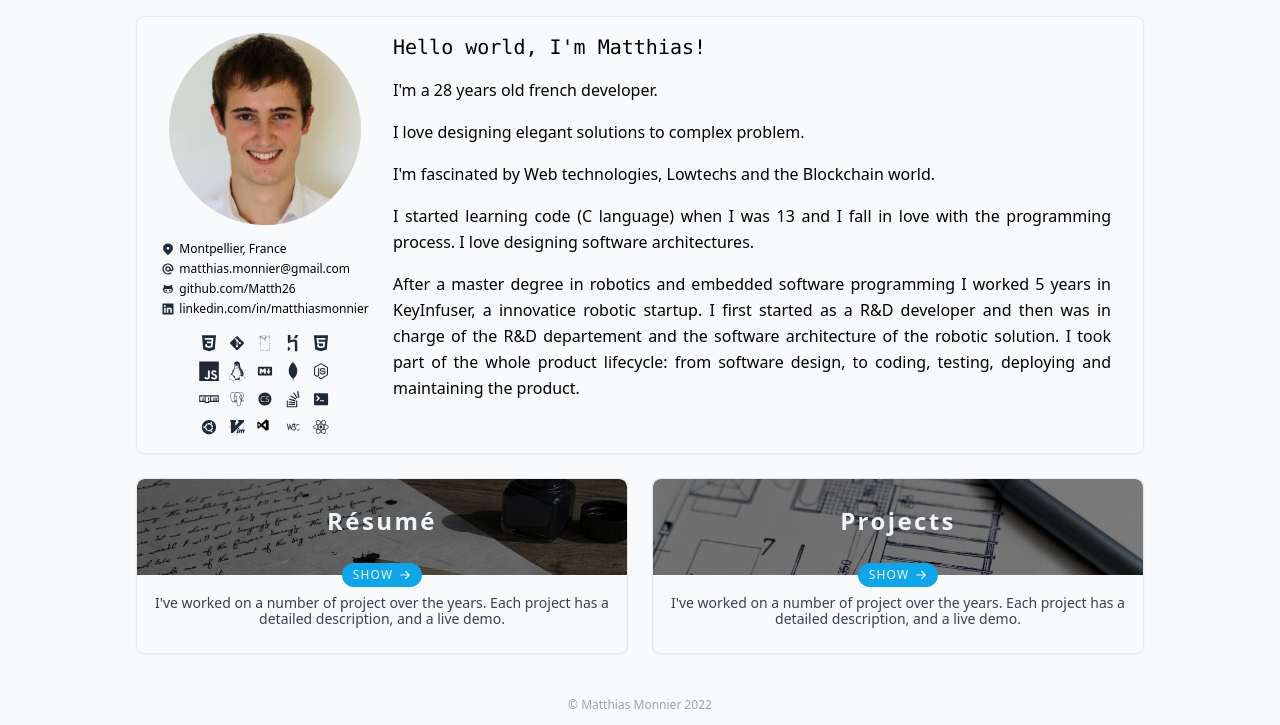
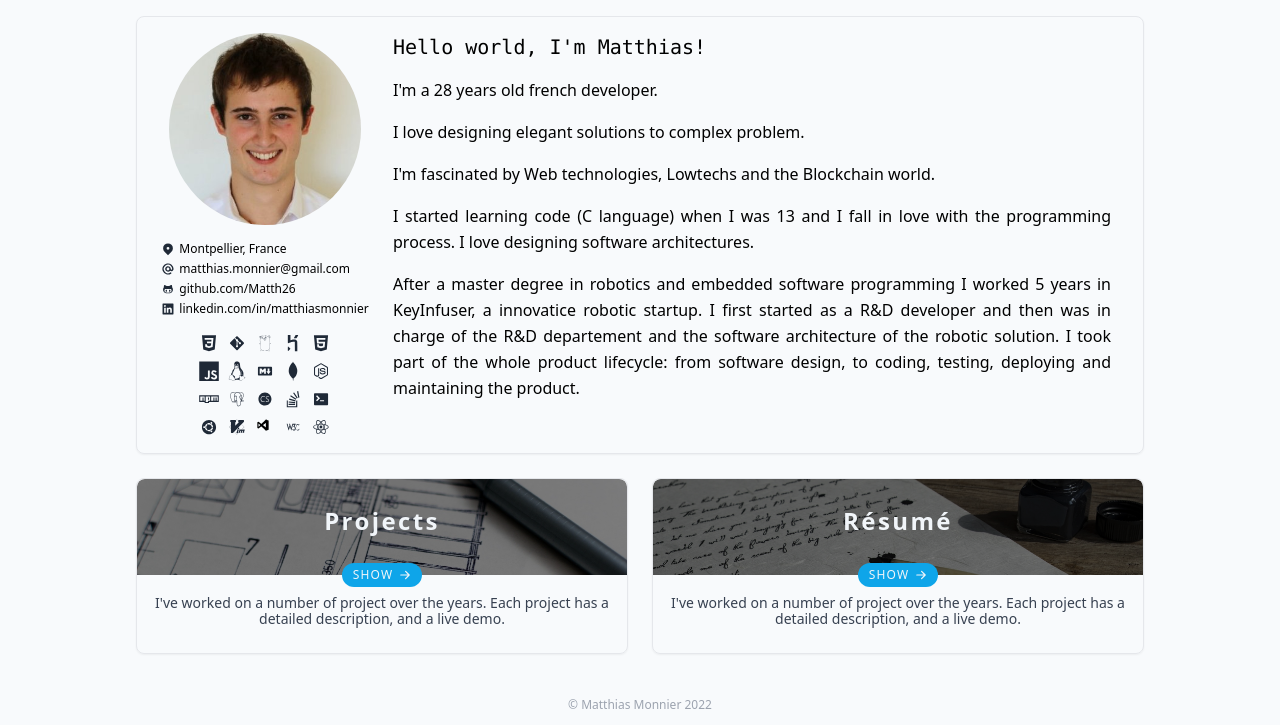
Before and after one commit to Matth26/personal-portfolio-v2, a Gatsby site: page / in a window 1280 px wide. Shown: the part 75-800 px from the top of the page. Built offline with nearby package versions, Linux system fonts and the light colour scheme; Gatsby itself is replaced by a stand-in of ours.

Commit message:
Create reusable component for Category in main page and a DynamicImage component which fetch images dynamicly with source-system plugin

```diff
--- a/gatsby-config.js
+++ b/gatsby-config.js
@@ -22,7 +22,21 @@ module.exports = {
   plugins: [
     `gatsby-plugin-postcss`,
     `gatsby-plugin-image`,
-    `gatsby-plugin-sharp`,
+    {
+      resolve: 'gatsby-plugin-sharp',
+      options: {
+        defaults: {
+          placeholder: `blurred`,
+        },
+      },
+    },
     `gatsby-transformer-sharp`, // Needed for dynamic images
+    {
+      resolve: `gatsby-source-filesystem`,
+      options: {
+        name: `images`,
+        path: `${__dirname}/src/images/`,
+      },
+    },
   ],
 };
--- a/package.json
+++ b/package.json
@@ -25,7 +25,7 @@
     "gatsby-plugin-react-helmet": "^5.5.0",
     "gatsby-plugin-sharp": "^4.5.2",
     "gatsby-plugin-sitemap": "^5.5.0",
-    "gatsby-source-filesystem": "^4.5.2",
+    "gatsby-source-filesystem": "^4.6.0",
     "gatsby-transformer-remark": "^5.5.1",
     "gatsby-transformer-sharp": "^4.5.0",
     "postcss": "^8.4.5",
--- /dev/null
+++ b/src/components/CategoryBox.js
@@ -0,0 +1,48 @@
+import React from 'react';
+import { Link } from 'gatsby';
+import { ArrowRightIcon } from '@heroicons/react/solid';
+
+import DynamicImage from './DynamicImage';
+
+const style = {
+  boxWrapper: 'h-44 border rounded-lg shadow-sm md:basis-1/2 overflow-hidden',
+  titleAndImageWrapper: 'relative h-24',
+  imageTitle: 'rounded-t-lg object-cover w-full h-full brightness-50',
+  title:
+    'absolute w-full p-2.5 top-4 inset-x-0 text-center text-2xl font-semibold tracking-widest text-slate-100',
+  textWrapper: 'w-full p-2.5 pt-5 bg-slate-50 relative',
+  linkWrapper: 'w-full h-8 absolute inset-x-0 -top-3',
+  link: 'bg-sky-500 hover:bg-sky-400 text-slate-100 rounded-full h-6 w-20 px-2 mx-auto flex flex-row items-center justify-center space-x-1.5',
+  linkText: 'uppercase tracking-widest font-light text-xs',
+  linkArrow: 'w-3 h-3',
+  text: 'text-sm text-gray-700 text-center leading-4',
+};
+
+const CategoryBox = ({ src, alt, title, text }) => {
+  return (
+    <div className={style.boxWrapper}>
+      <div className={style.titleAndImageWrapper}>
+        <DynamicImage
+          className={style.imageTitle}
+          src={src}
+          alt={alt}
+          placeholder="blurred"
+          layout="constrained"
+        />
+        <div className={style.title}>{title}</div>
+      </div>
+
+      <div className={style.textWrapper}>
+        <div className={style.linkWrapper}>
+          <Link to="/projects" className={style.link}>
+            <p className={style.linkText}>Show</p>
+            <ArrowRightIcon className={style.linkArrow} />
+          </Link>
+        </div>
+        <p className={style.text}>{text}</p>
+      </div>
+    </div>
+  );
+};
+
+export default CategoryBox;
--- /dev/null
+++ b/src/components/DynamicImage.js
@@ -0,0 +1,29 @@
+import React from 'react';
+import { useStaticQuery, graphql } from 'gatsby';
+import { GatsbyImage, getImage } from 'gatsby-plugin-image';
+
+const DynamicImage = (props) => {
+  const { src, alt } = props;
+  const data = useStaticQuery(graphql`
+    query ImageQuery {
+      allFile(filter: { sourceInstanceName: { eq: "images" } }) {
+        edges {
+          node {
+            name
+            relativePath
+            childImageSharp {
+              gatsbyImageData
+            }
+          }
+        }
+      }
+    }
+  `);
+
+  const edge = data.allFile.edges.find(({ node }) => src === node.relativePath);
+  const image = getImage(edge.node.childImageSharp.gatsbyImageData);
+
+  return <>{edge && <GatsbyImage image={image} alt={alt} {...props} />}</>;
+};
+
+export default DynamicImage;
--- a/src/pages/index.js
+++ b/src/pages/index.js
@@ -2,11 +2,7 @@ import React from 'react';
 import { graphql, Link } from 'gatsby';
 import { StaticImage } from 'gatsby-plugin-image';
 
-import {
-  LocationMarkerIcon,
-  AtSymbolIcon,
-  ArrowRightIcon,
-} from '@heroicons/react/solid';
+import { LocationMarkerIcon, AtSymbolIcon } from '@heroicons/react/solid';
 //import { DiGithubBadge } from 'react-icons/di/DiGithubBadge';
 import { DiGithubAlt } from '@react-icons/all-files/di/DiGithubAlt'; // DevIcon
 import { DiCss3 } from '@react-icons/all-files/di/DiCss3'; // DevIcon
@@ -33,6 +29,8 @@ import { DiReact } from '@react-icons/all-files/di/DiReact'; // DevIcon
 
 import { AiFillLinkedin } from '@react-icons/all-files/ai/AiFillLinkedin'; // Ant Design Icons
 
+import CategoryBox from '../components/CategoryBox';
+
 function age(dob) {
   let diff_ms = Date.now() - dob.getTime();
   let age_dt = new Date(diff_ms);
@@ -44,17 +42,6 @@ const style = {
   icon: 'h-3.5 w-3.5 text-gray-800',
   iconLanguages: 'h-5 w-5 text-gray-800',
   info: 'pl-1 text-xs font-light',
-  boxWrapper: 'h-44 border rounded-lg shadow-sm md:basis-1/2 overflow-hidden',
-  titleAndImageWrapper: 'relative h-24',
-  imageTitle: 'rounded-t-lg object-cover w-full h-full brightness-50',
-  title:
-    'absolute w-full p-2.5 top-4 inset-x-0 text-center text-2xl font-semibold tracking-widest text-slate-100',
-  textWrapper: 'w-full p-2.5 pt-5 bg-slate-50 relative',
-  linkWrapper: 'w-full h-8 absolute inset-x-0 -top-3',
-  link: 'bg-sky-500 hover:bg-sky-400 text-slate-100 rounded-full h-6 w-20 px-2 mx-auto flex flex-row items-center justify-center space-x-1.5',
-  linkText: 'uppercase tracking-widest font-light text-xs',
-  linkArrow: 'w-3 h-3',
-  text: 'text-sm text-gray-700 text-center leading-4',
 };
 
 const Index = ({ data }) => {
@@ -150,57 +137,18 @@ const Index = ({ data }) => {
       </div>
 
       <div className="flex flex-row mt-6 flex-wrap md:flex-nowrap space-y-6 md:space-y-0 md:space-x-6">
-        <div className={style.boxWrapper}>
-          <div className={style.titleAndImageWrapper}>
-            <StaticImage
-              className={style.imageTitle}
-              src="../images/resume.jpeg"
-              alt="Résumé image"
-              placeholder="blurred"
-              layout="constrained"
-            />
-            <div className={style.title}>Résumé</div>
-          </div>
-
-          <div className={style.textWrapper}>
-            <div className={style.linkWrapper}>
-              <Link to="/resume" className={style.link}>
-                <p className={style.linkText}>Show</p>
-                <ArrowRightIcon className={style.linkArrow} />
-              </Link>
-            </div>
-            <p className={style.text}>
-              I've worked on a number of project over the years. Each project
-              has a detailed description, and a live demo.
-            </p>
-          </div>
-        </div>
-
-        <div className={style.boxWrapper}>
-          <div className={style.titleAndImageWrapper}>
-            <StaticImage
-              className={style.imageTitle}
-              src="../images/architecture.jpeg"
-              alt="Projects image"
-              placeholder="blurred"
-              layout="constrained"
-            />
-            <div className={style.title}>Projects</div>
-          </div>
-
-          <div className={style.textWrapper}>
-            <div className={style.linkWrapper}>
-              <Link to="/projects" className={style.link}>
-                <p className={style.linkText}>Show</p>
-                <ArrowRightIcon className={style.linkArrow} />
-              </Link>
-            </div>
-            <p className={style.text}>
-              I've worked on a number of project over the years. Each project
-              has a detailed description, and a live demo.
-            </p>
-          </div>
-        </div>
+        <CategoryBox
+          src="projects.jpeg"
+          alt="Projects image"
+          title="Projects"
+          text="I've worked on a number of project over the years. Each project has a detailed description, and a live demo."
+        />
+        <CategoryBox
+          src="resume.jpeg"
+          alt="Résumé image"
+          title="Résumé"
+          text="I've worked on a number of project over the years. Each project has a detailed description, and a live demo."
+        />
       </div>
     </>
   );
--- a/src/pages/projects.js
+++ b/src/pages/projects.js
@@ -1,7 +1,7 @@
 import React from 'react';
 
 const ProjectsPage = () => {
-  return <>ProjectsPage</>;
+  return <>Test</>;
 };
 
 export default ProjectsPage;
```
Also changed, not shown: src/images/projects.jpeg (renamed from src/images/architecture.jpeg), 1 other file.
